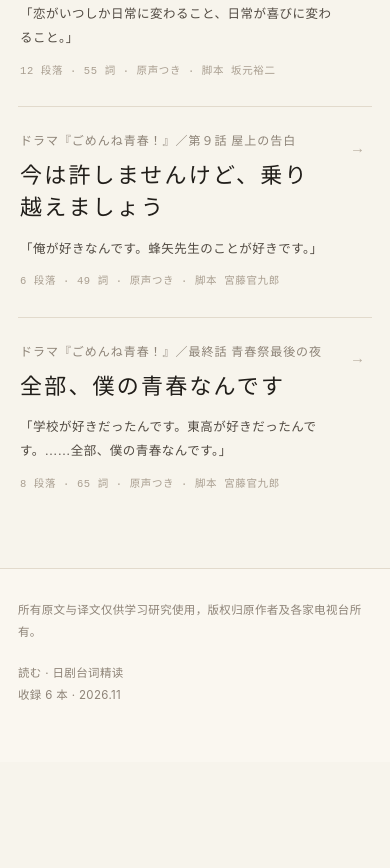
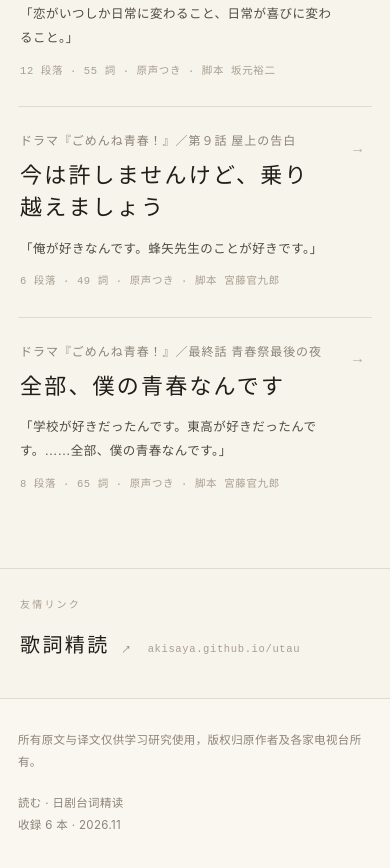
Before and after one commit to akisaya/yomu, a plain HTML site: page index.html in a window 390 px wide. Shown: the part 1117-1985 px from the top of the page. Before the commit the page ends 1879 px from the top, so only its background shows below. Drawn offline with Linux system fonts and the light colour scheme.

Commit message:
Add a friend link to the lyrics site at the end of the homepage
- Put the link in its own band before the footer instead of in .entries,
  so it is not read as a seventh work against the 収録 6 本 counter
- Set it at footnote scale: mono label, serif-jp name, serif-cn one-liner
  and mono URL, with the same 2px left inset the entry rows use
- Draw the outbound arrow as → rotated -45deg; U+2197 is too hairline at
  15px in the system faces and reads as a stray slash
- Checked at 1440 and 390: no horizontal overflow, the description and
  URL wrap onto a second line on phones, external link keeps noopener

```diff
--- a/index.html
+++ b/index.html
@@ -283,6 +283,63 @@ footer{
   letter-spacing:.03em;
 }
 
+/* ---------- 友情リンク ---------- */
+.lia{
+  padding:clamp(28px,3.8vw,42px) 0 clamp(36px,4.8vw,54px);
+  border-top:1px solid var(--line);
+}
+.lia-h{
+  margin:0 0 14px;
+  padding-left:2px;
+  font-family:var(--mono);
+  font-size:10px;
+  letter-spacing:.22em;
+  color:#a99e90;
+}
+.lia-a{
+  display:inline-flex;
+  flex-wrap:wrap;
+  align-items:baseline;
+  gap:4px 18px;
+  max-width:100%;
+  padding-left:2px;
+}
+.lia-head{
+  display:inline-flex;
+  align-items:baseline;
+  gap:11px;
+}
+.lia-name{
+  font-family:var(--serif-jp);
+  font-size:clamp(20px,2.2vw,25px);
+  font-weight:500;
+  letter-spacing:.12em;
+  transition:color .22s;
+}
+.lia-desc{
+  font-family:var(--serif-cn);
+  font-size:12.5px;
+  letter-spacing:.04em;
+  color:var(--ink-3);
+}
+.lia-url{
+  font-family:var(--mono);
+  font-size:10.5px;
+  letter-spacing:.06em;
+  color:#a99e90;
+}
+.lia-arrow{
+  display:inline-block;
+  font-family:var(--mono);
+  font-size:15px;
+  line-height:1;
+  color:var(--ink-3);
+  transform:rotate(-45deg);
+  transition:transform .25s,color .22s;
+}
+.lia-a:hover .lia-name{color:var(--shu)}
+.lia-a:hover .lia-arrow{transform:translate(2px,-2px) rotate(-45deg);color:var(--shu)}
+
 @media (max-width:760px){
   .bar-in{height:52px;gap:10px}
   .mast-grid{grid-template-columns:minmax(0,1fr)}
@@ -386,6 +443,19 @@ footer{
     </div>
   </section>
 
+  <section class="lia" id="links">
+    <div class="wrap">
+      <p class="lia-h">友情リンク</p>
+      <a class="lia-a" href="https://akisaya.github.io/utau/" target="_blank" rel="noopener noreferrer">
+        <span class="lia-head">
+          <span class="lia-name" lang="ja">歌詞精読</span>
+          <span class="lia-arrow" aria-hidden="true">→</span>
+        </span>
+        <span class="lia-url">akisaya.github.io/utau</span>
+      </a>
+    </div>
+  </section>
+
 </main>
 
 <footer>
```
